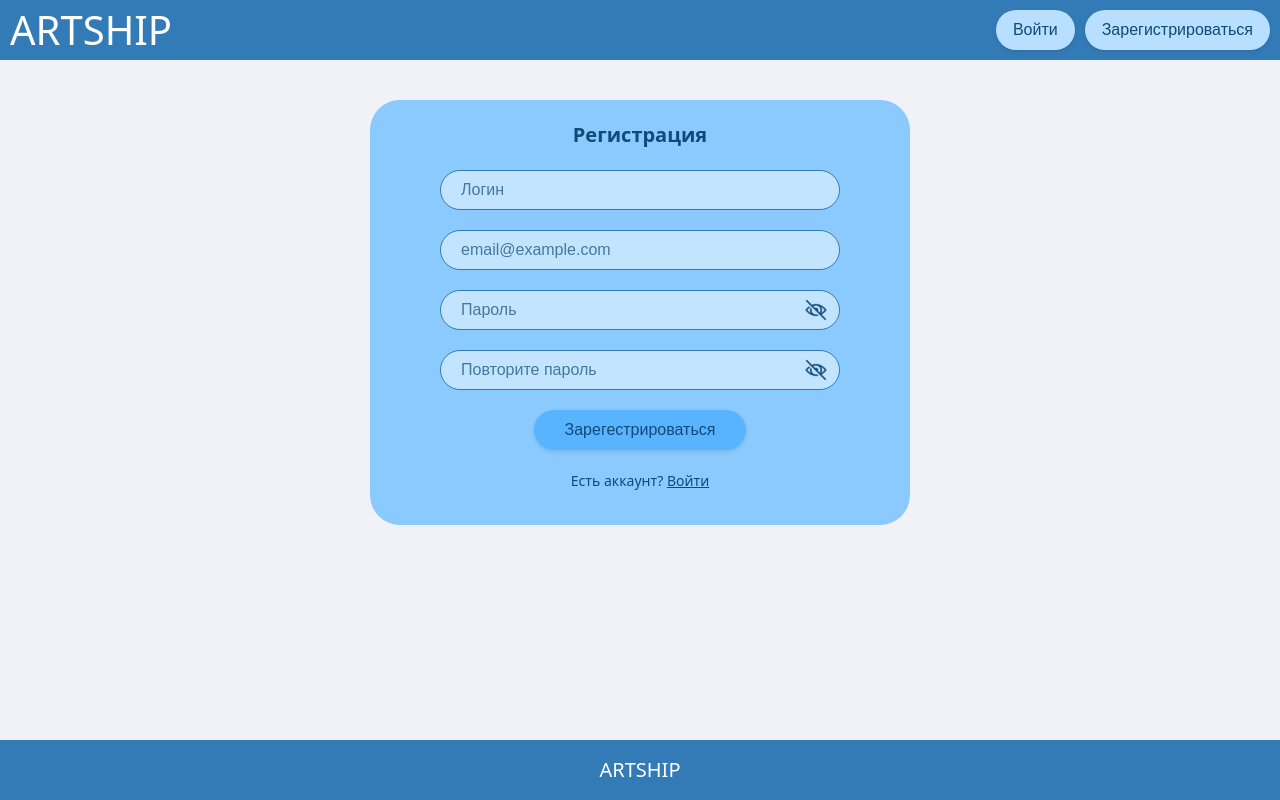
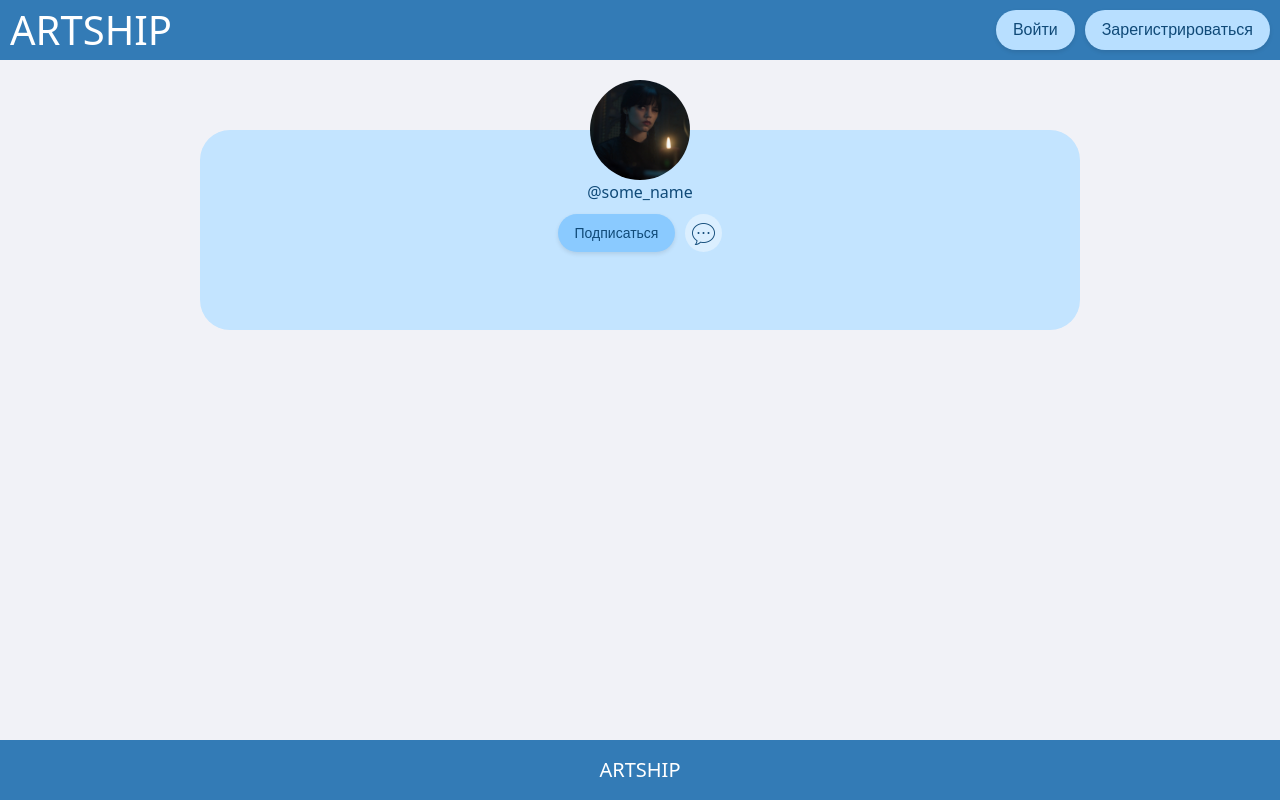
Before and after one commit to ArtShipCompany/social, a React app in the folder frontend/: page / in a window 1280 px wide. Built offline with nearby package versions, Linux system fonts and the light colour scheme; the HTML template or start-up script is replaced by a standard one.

Commit message:
started work on me page

```diff
--- a/frontend/src/App.jsx
+++ b/frontend/src/App.jsx
@@ -4,6 +4,7 @@ import Footer from './layout/Footer/Footer'
 
 import Login from './pages/Login/Login'
 import Register from './pages/Register/Register'
+import Me from './pages/Me/Me'
 import Home from './pages/Home/Home'
 import './App.css'
 
@@ -13,7 +14,7 @@ function App() {
     <div className="app">
       <Header />
         <div className="main">
-          <Register />
+          <Me />
         </div>
       <Footer />
     </div>
--- /dev/null
+++ b/frontend/src/pages/Me/Me.jsx
@@ -0,0 +1,40 @@
+import { useState } from 'react';
+
+import styles from './Me.module.css';
+import PFP from '../../assets/WA.jpg';
+import sms from '../../assets/message-icon.svg';
+import DefaultBtn from '../../components/DefaultBtn/DefaultBtn';
+
+export default function Me() {
+    const [isSubscribed, setIsSubscribed] = useState(false);
+
+    const toggleSubscribe = () => {
+        setIsSubscribed(!isSubscribed);
+    };
+
+    return (
+        <>
+            <div className={styles.headContent}>
+                <div className={styles.headBg}></div>
+
+                <div className={styles.faceName}>
+                    <img src={PFP} alt="profile-photo" className={styles.pfp}/>
+                    <span className={styles.nickname}>@
+                        <span className={styles.link}>some_name</span>
+                    </span>
+                </div>
+                <div className={styles.buttonsCover}>
+                    <DefaultBtn
+                    text={isSubscribed ? 'Подписка' : 'Подписаться'}
+                    onClick={toggleSubscribe}
+                    className={`${styles.subscribe} ${isSubscribed ? styles.subscribed : ''}`}
+                    />
+                    <button className={styles.message}>
+                    <img src={sms} alt="sms" className={styles.icon} />
+                    </button>
+                </div>
+            </div>
+
+        </>
+    );
+}
--- /dev/null
+++ b/frontend/src/pages/Me/Me.module.css
@@ -0,0 +1,81 @@
+.headContent {
+    position: relative;
+    display: flex;
+    flex-direction: column;
+    align-items: center;
+    width: 100%;
+    z-index: 1;
+}
+
+.headBg {
+    position: absolute;
+    top: +50px;
+    width: 100%;
+    height: 200px;
+    background-color: var(--input-bg-color);
+    border-radius: 30px;
+}
+
+.faceName {
+    display: flex;
+    flex-direction: column;
+    align-items: center;
+    z-index: 1;
+}
+
+.pfp {
+    width: 100px;
+    height: 100px;
+    border-radius: 50%;
+}
+
+.nickname {
+    color: var(--text-color);
+}
+
+.link:hover {
+    text-decoration: underline;
+    cursor: pointer;
+}
+
+.buttonsCover {
+    display: flex;
+    flex-direction: row;
+    margin-top: 10px;
+    gap: 10px;
+    z-index: 1;
+}
+
+.subscribe {
+    font-size: 14px;
+}
+
+.subscribed {
+    font-size: 14px;
+    background-color: #dbefff;
+}
+
+.subscribed:hover {
+    background-color: #dbefff;
+}
+
+.message {
+    display: flex;
+    align-items: center;
+    justify-content: center;
+    background-color: #dbefff;
+    border-radius: 50%;
+    border: 0px solid var(--text-color);
+    cursor: pointer;
+    transition: all 0.2s ease-in-out;
+}
+
+.message:hover {
+    box-shadow: 0 4px 8px rgba(0, 0, 0, 0.15);
+    transform: translateY(1px);
+}
+
+.icon {
+    width: 25px;
+    height: 25px;
+}
```
Also changed, not shown: frontend/src/assets/WA.jpg (added), frontend/src/assets/message-icon.svg (added).
